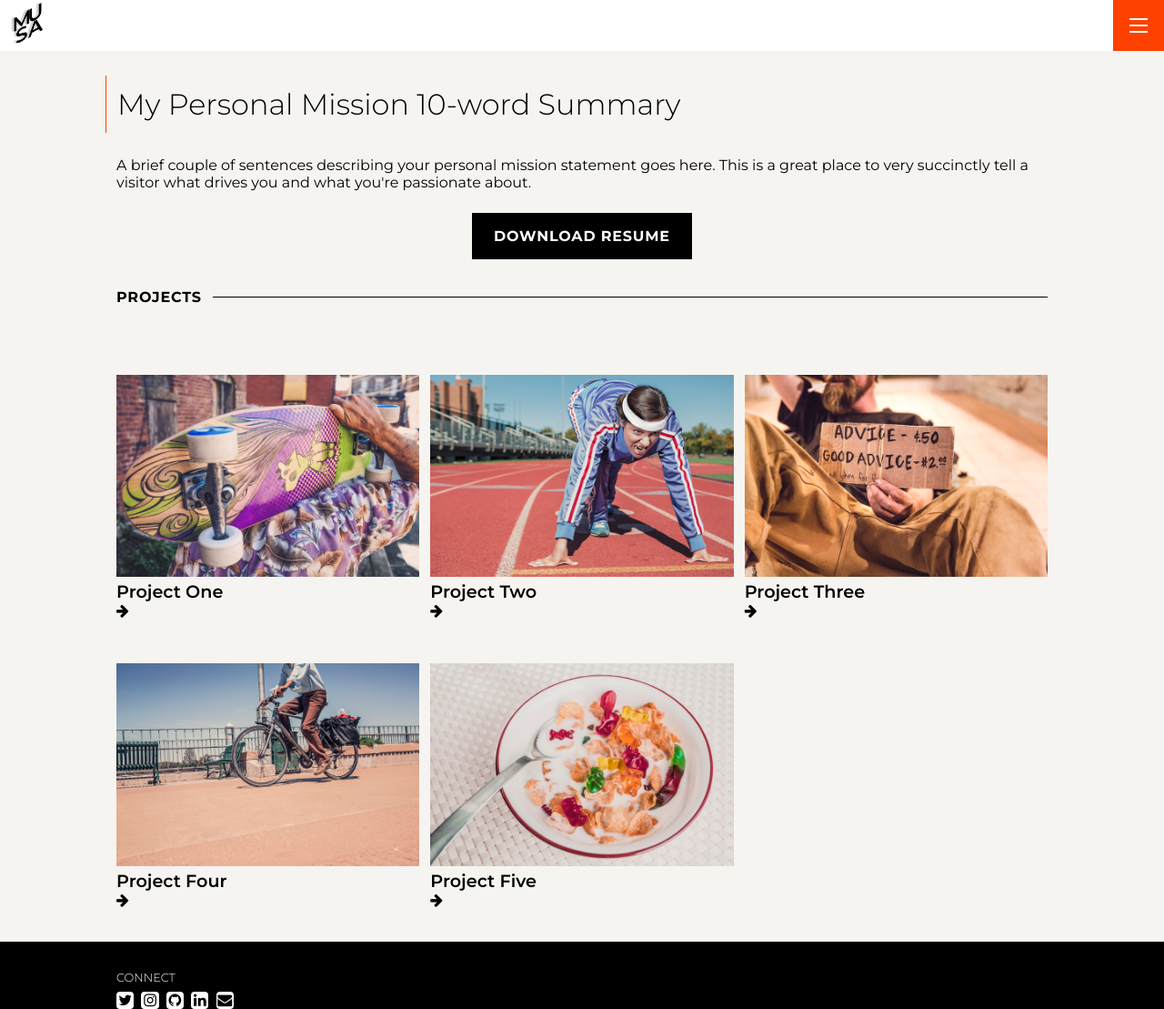
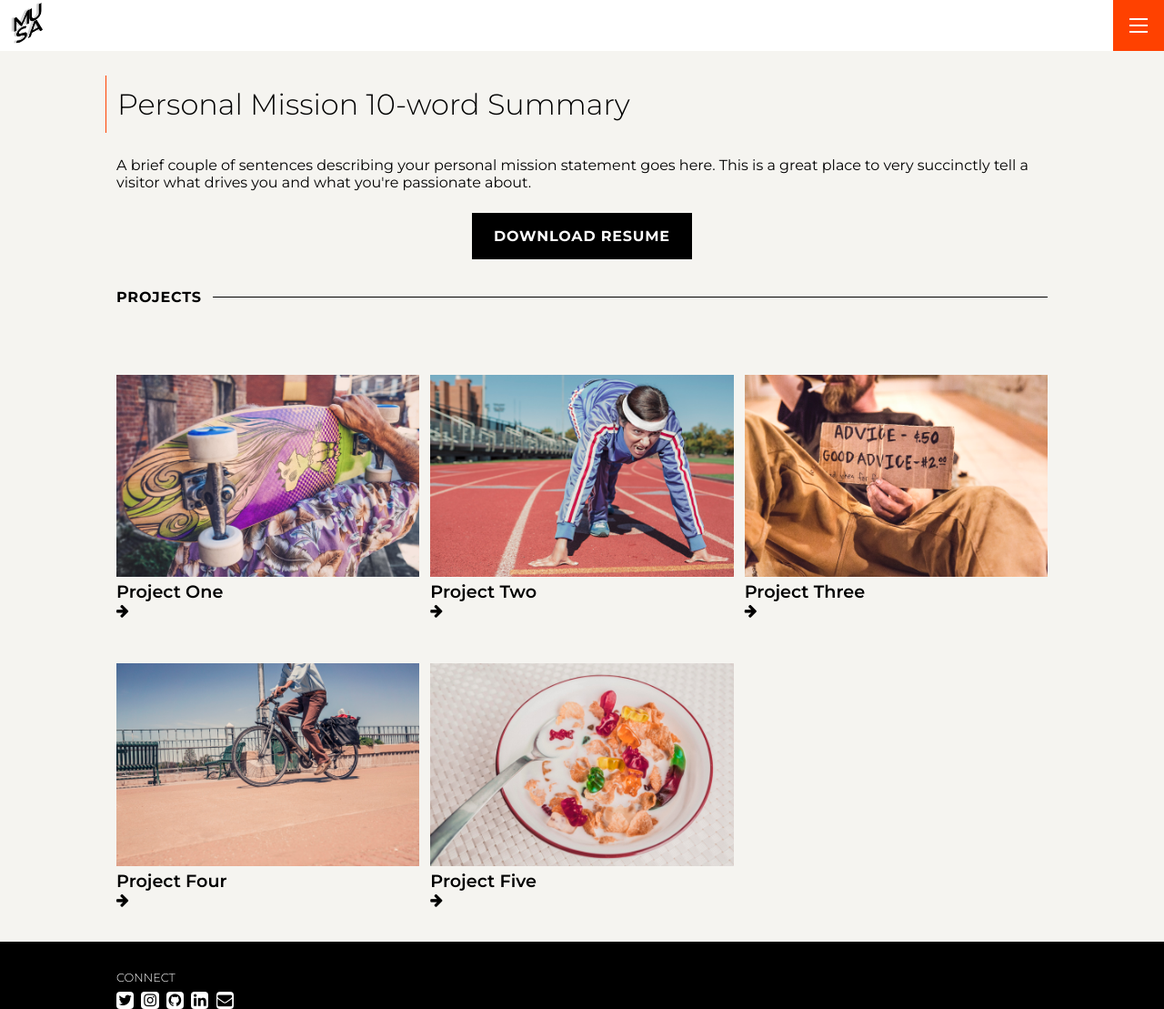
Before and after one commit to CyannnZ/portfolio, a Jekyll site: the page built from index.md, in a window 1280 px wide and 1109 px high. Shown: the whole window at 91% size. Built offline with Jekyll 4.4.1, drawn with Linux system fonts in a browser that asks for light colours.

```diff
--- a/_data/settings.yml
+++ b/_data/settings.yml
@@ -7,7 +7,7 @@ logo: '/assets/img/musa-logo.png'
 # A brief introduction or mission statement that appears at the top of the
 # portfolio home page, above the project list. If you don't want one of the
 # intro_title or intro_text to show up, just set the appropriate value to null.
-intro_title: My Personal Mission 10-word Summary
+intro_title: Personal Mission 10-word Summary
 intro_text: |
   A brief couple of sentences describing your personal mission statement goes
   here. This is a great place to very succinctly tell a visitor what drives you
```
